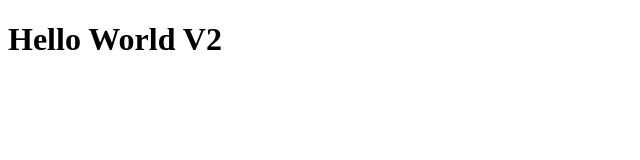
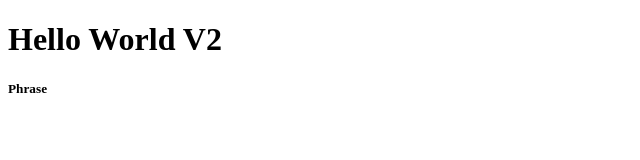
Before and after one commit to Nolwenn22/git-starter, a plain HTML site: page index.html in a window 1280 px wide. Shown: the full height of the page, 0-640 px from the left. Drawn offline with Linux system fonts and the light colour scheme.

Commit message:
rajout d'une phrase

```diff
--- a/index.html
+++ b/index.html
@@ -8,5 +8,6 @@
 </head>
 <body>
     <h1>Hello World V2</h1>
+    <h5>Phrase</h5>
 </body>
 </html>
```
